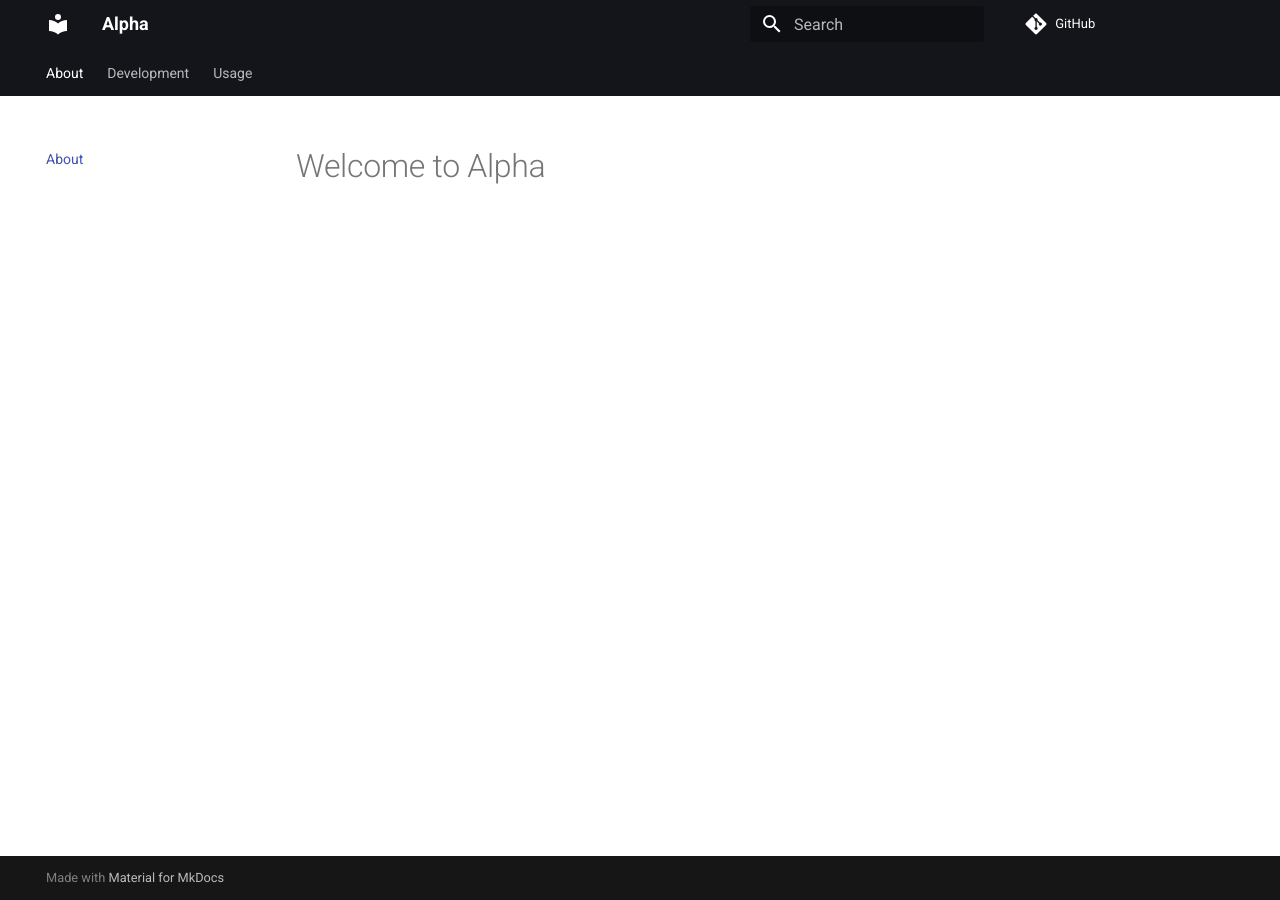
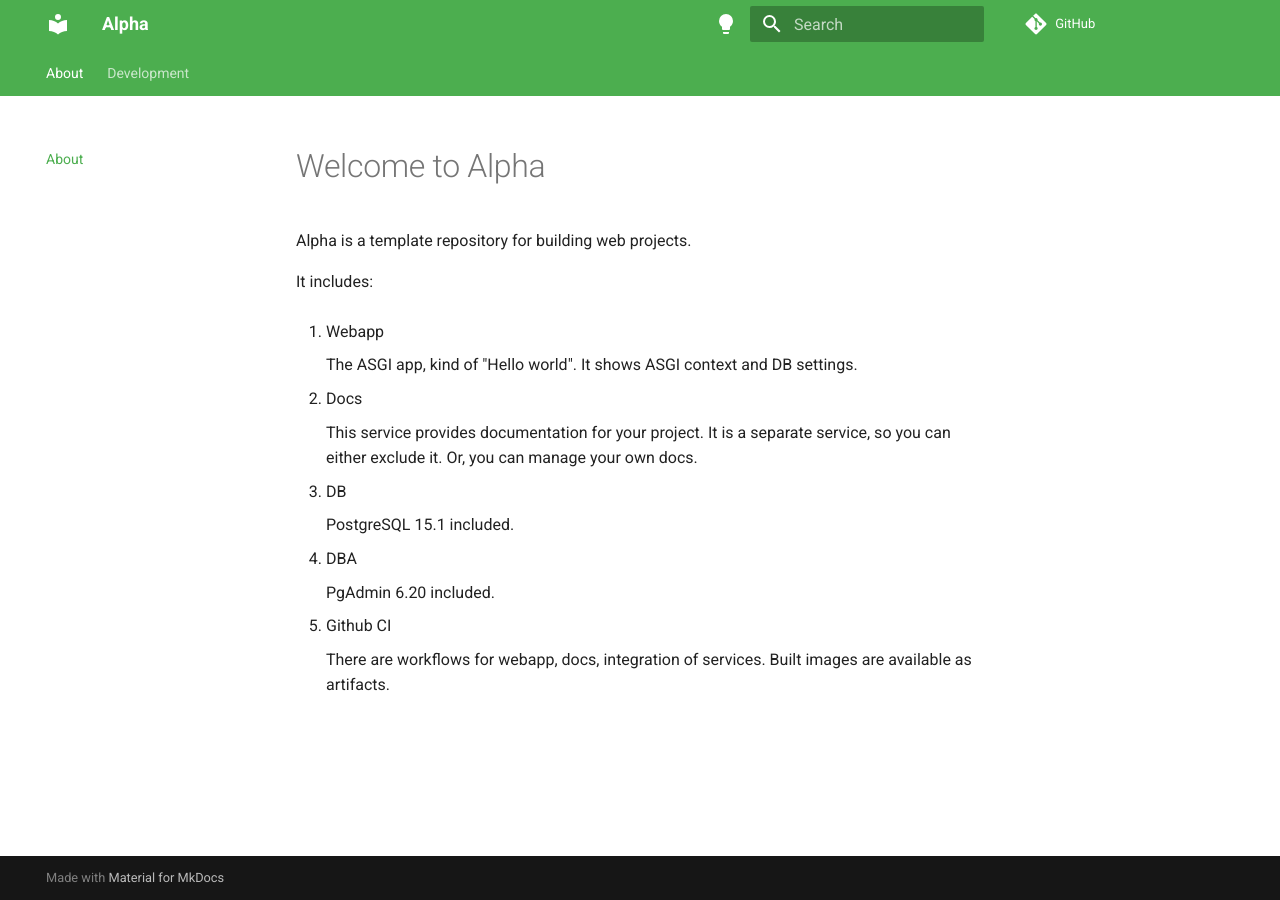
Before and after one commit to tgrx/alpha, an MkDocs documentation site: the page built from services/docs/docs/index.md, in a window 1280 px wide. Built offline with MkDocs 1.6.1 and Material for MkDocs 9.7.7, drawn with Linux system fonts in a browser that asks for light colours; comment, search, counter and statistics services are not loaded.

Commit message:
Docs are refactored (#84)
* sorting
* dev packages are upgraded
* packages are upgraded
* docs are refactored
* services docs are added
* integration must not be triggered without trigger
* integration must not be triggered without trigger - 2

```diff
--- a/services/docs/docs/index.md
+++ b/services/docs/docs/index.md
@@ -1 +1,29 @@
 # Welcome to Alpha
+
+Alpha is a template repository for building web projects.
+
+It includes:
+
+1. Webapp
+
+    The ASGI app, kind of "Hello world".
+    It shows ASGI context and DB settings.
+
+2. Docs
+
+    This service provides documentation for your project.
+    It is a separate service, so you can either exclude it.
+    Or, you can manage your own docs.
+
+3. DB
+
+    PostgreSQL 15.1 included.
+
+4. DBA
+
+    PgAdmin 6.20 included.
+
+5. Github CI
+
+    There are workflows for webapp, docs, integration of services.
+    Built images are available as artifacts.
--- a/services/docs/mkdocs.yml
+++ b/services/docs/mkdocs.yml
@@ -9,19 +9,30 @@ site_dir: '../.garbage/mkdocs/site/'
 nav:
   - 'About': 'index.md'
   - 'Development':
+      - 'Contributing': 'dev/contributing.md'
       - 'Commits, PRs': 'dev/pr.md'
-      - 'Contributing': 'dev/contributing.md'
       - 'Issues': 'dev/issues.md'
       - 'Versioning': 'dev/versioning.md'
-  - 'Usage':
-    - 'Alpha Management Tool': 'usage/alpha-management-tool.md'
-    - 'Envs': 'usage/envs.md'
+      - 'Services': 'dev/services.md'
 
 theme:
   name: 'material'
   palette:
-    primary: 'black'
-    accent: 'green'
+    # Palette toggle for light mode
+    - scheme: default
+      primary: green
+      accent: orange
+      toggle:
+        icon: material/lightbulb
+        name: Switch to dark mode
+
+    # Palette toggle for dark mode
+    - scheme: slate
+      primary: teal
+      accent: yellow
+      toggle:
+        icon: material/lightbulb-outline
+        name: Switch to light mode
   features:
     - 'navigation.instant'
     - 'navigation.sections'
```
Also changed, not shown: services/docs/docs/dev/contributing.md (+6 -5 lines), services/docs/docs/dev/pr.md (+16 -3 lines), services/docs/docs/dev/services.md (added, +9 -0 lines), services/docs/docs/usage/alpha-management-tool.md (deleted, +0 -47 lines), services/docs/docs/usage/envs.md (deleted, +0 -47 lines), services/docs/docs/usage/rebranding.md (deleted, +0 -30 lines), 4 other files.
